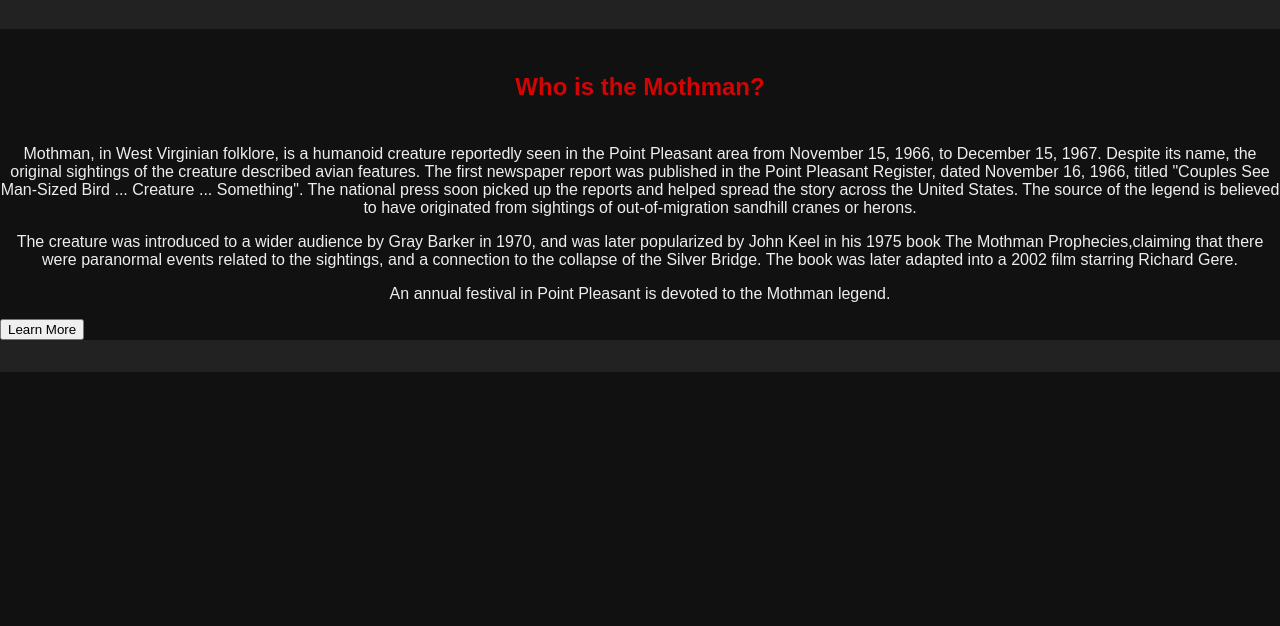
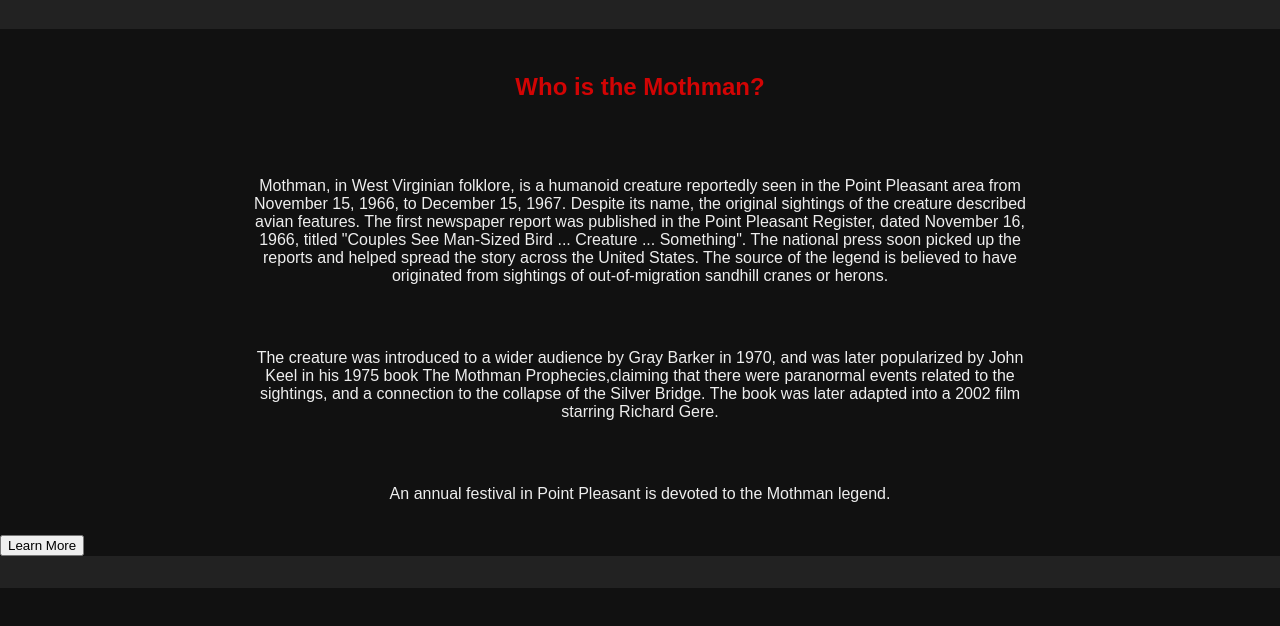
Before and after one commit to Crukes1/Final_Project, a plain HTML site: page index.html in a window 1280 px wide. Shown: the part 90-716 px from the top of the page. Drawn offline with Linux system fonts and the light colour scheme.

Commit message:
Update styles.css

```diff
--- a/styles/styles.css
+++ b/styles/styles.css
@@ -26,6 +26,9 @@ h2{
 p {
   text-align: center;
   justify-content: center;
+  padding: 2em;
+  max-width: 800px;
+  margin: auto;
 }
 
 nav ul {
```
